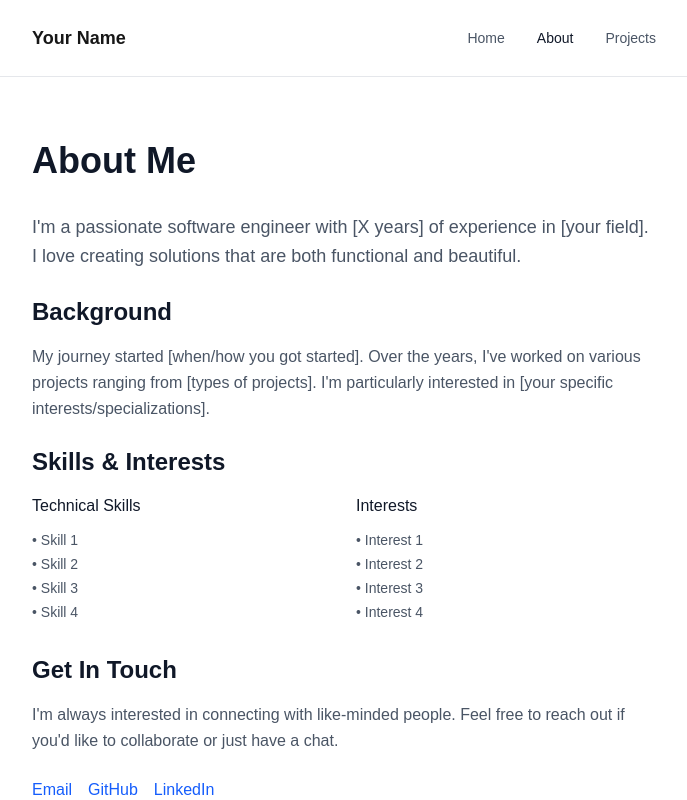
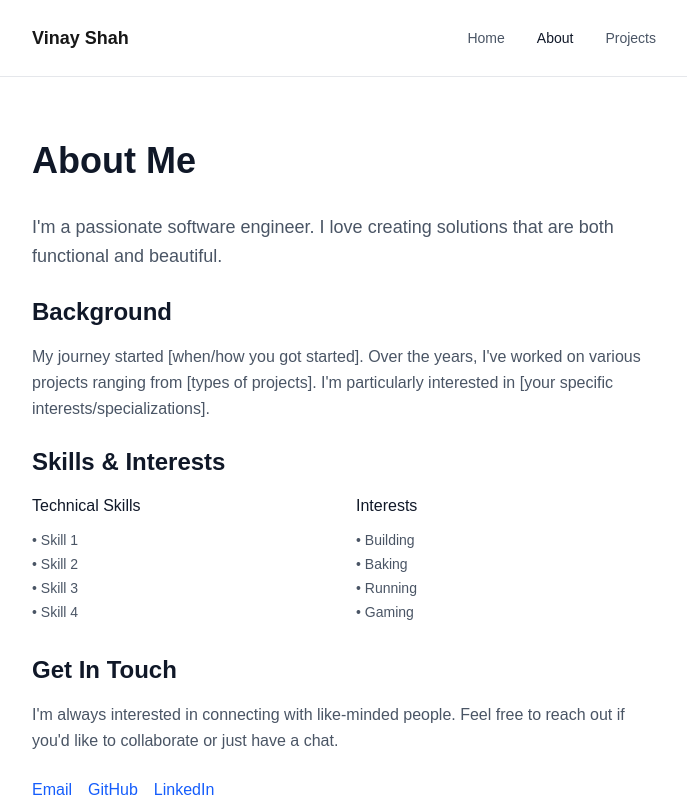
Before and after one commit to vinayshah1998/personal-website, a Next.js app: page /about in a window 1280 px wide. Shown: the top 800 px of the page, without its empty margins (296-983 px from the left). Built offline with nearby package versions, Linux system fonts and the light colour scheme.

Commit message:
Update sections with more information about myself

```diff
--- a/src/app/about/page.tsx
+++ b/src/app/about/page.tsx
@@ -7,7 +7,7 @@ export default function About() {
 
       <div className="prose prose-gray dark:prose-invert max-w-none">
         <p className="text-lg text-gray-600 dark:text-gray-400 mb-6 leading-relaxed">
-          I'm a passionate software engineer with [X years] of experience in [your field].
+          I'm a passionate software engineer.
           I love creating solutions that are both functional and beautiful.
         </p>
 
@@ -40,10 +40,10 @@ export default function About() {
               Interests
             </h3>
             <ul className="text-sm text-gray-600 dark:text-gray-400 space-y-1">
-              <li>• Interest 1</li>
-              <li>• Interest 2</li>
-              <li>• Interest 3</li>
-              <li>• Interest 4</li>
+              <li>• Building</li>
+              <li>• Baking</li>
+              <li>• Running</li>
+              <li>• Gaming</li>
             </ul>
           </div>
         </div>
@@ -58,13 +58,13 @@ export default function About() {
 
         <div className="mt-6 flex gap-4">
           <a
-            href="mailto:your.email@example.com"
+            href="mailto:vinayshah2006@gmail.com"
             className="text-blue-600 dark:text-blue-400 hover:underline"
           >
             Email
           </a>
           <a
-            href="https://github.com/yourusername"
+            href="https://github.com/vinayshah1998"
             className="text-blue-600 dark:text-blue-400 hover:underline"
             target="_blank"
             rel="noopener noreferrer"
@@ -72,7 +72,7 @@ export default function About() {
             GitHub
           </a>
           <a
-            href="https://linkedin.com/in/yourusername"
+            href="https://linkedin.com/in/vinay-s-shah"
             className="text-blue-600 dark:text-blue-400 hover:underline"
             target="_blank"
             rel="noopener noreferrer"
--- a/src/app/layout.tsx
+++ b/src/app/layout.tsx
@@ -10,24 +10,24 @@ const inter = Inter({
 });
 
 export const metadata: Metadata = {
-  title: "Your Name - Personal Website",
+  title: "Vinay Shah's Website",
   description: "Personal website and portfolio",
   keywords: ["developer", "portfolio", "projects", "web development"],
-  authors: [{ name: "Your Name" }],
-  creator: "Your Name",
+  authors: [{ name: "Vinay Shah" }],
+  creator: "Vinay Shah",
   openGraph: {
     type: "website",
     locale: "en_US",
     url: "https://yourwebsite.com",
-    title: "Your Name - Personal Website",
+    title: "Vinay Shah - Personal Website",
     description: "Personal website and portfolio",
-    siteName: "Your Name",
+    siteName: "Vinay Shah",
   },
   twitter: {
     card: "summary_large_image",
-    title: "Your Name - Personal Website",
+    title: "Vinay Shah - Personal Website",
     description: "Personal website and portfolio",
-    creator: "@yourusername",
+    creator: "@vinayshah1998",
   },
 };
 
@@ -42,7 +42,7 @@ export default function RootLayout({
         <div className="min-h-screen flex flex-col">
           <header className="py-6 border-b border-gray-200 dark:border-gray-800">
             <div className="max-w-2xl mx-auto px-6 flex justify-between items-center">
-              <h1 className="text-lg font-semibold">Your Name</h1>
+              <h1 className="text-lg font-semibold">Vinay Shah</h1>
               <Navigation />
             </div>
           </header>
--- a/src/components/Footer.tsx
+++ b/src/components/Footer.tsx
@@ -3,7 +3,7 @@ const Footer = () => {
     <footer className="mt-16 py-8 border-t border-gray-200 dark:border-gray-800">
       <div className="max-w-2xl mx-auto px-6">
         <p className="text-sm text-gray-600 dark:text-gray-400 text-center">
-          © {new Date().getFullYear()} Your Name. All rights reserved.
+          © {new Date().getFullYear()} Vinay Shah. All rights reserved.
         </p>
       </div>
     </footer>
```
